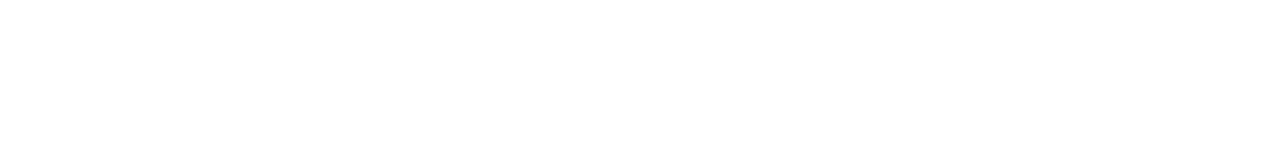
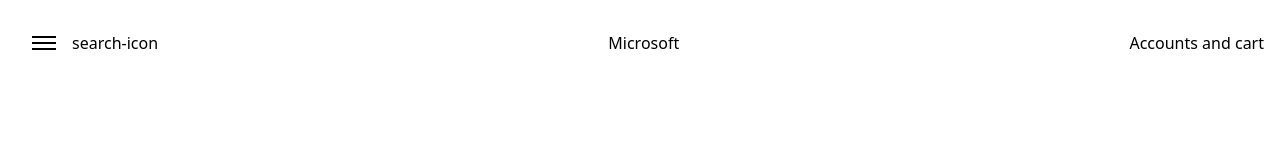
Before and after one commit to rajibrahman74/microsoft-clone, a website built with Vite: page index.html in a window 1280 px wide. Built offline with nearby package versions, Linux system fonts and the light colour scheme.

Commit message:
trying to navbar

```diff
--- a/index.html
+++ b/index.html
@@ -4,7 +4,11 @@
     <meta charset="UTF-8">
     <meta http-equiv="X-UA-Compatible" content="IE=edge">
     <meta name="viewport" content="width=device-width, initial-scale=1.0">
-    <title>Microsoft</title>
+    <title>Microsoft - Cloud, Computers, Apps &amp; Gaming</title>
+    <!--
+        favicon
+     -->
+     <link rel="shortcut icon" href="images/favicon.ico" type="image/x-icon">
     <!--
         coustom css link
      -->
@@ -13,5 +17,25 @@
 </head>
 <body>
 
+    <!--
+        Header section
+    -->
+    <header>
+        <nav class="navigation flex justify-between items-center p-4">
+            <div class="flex items-center justify-between">
+                <div class="nav-item-humburger inline-block p-4 cursor-pointer">
+                    <div class="line-one h-0.5 w-6 my-1 bg-black"></div>
+                    <div class="line-two h-0.5 w-6 my-1 bg-black"></div>
+                    <div class="line-three h-0.5 w-6 my-1 bg-black"></div>
+                </div>
+                <div class="search">search-icon</div>
+            </div>
+            <div class="logo text-center">Microsoft</div>
+            <div class="accounts-cart text-center">
+                Accounts and cart
+            </div>
+        </nav>
+    </header>
+
 </body>
 </html>
```
Also changed, not shown: images/favicon.ico (added).
